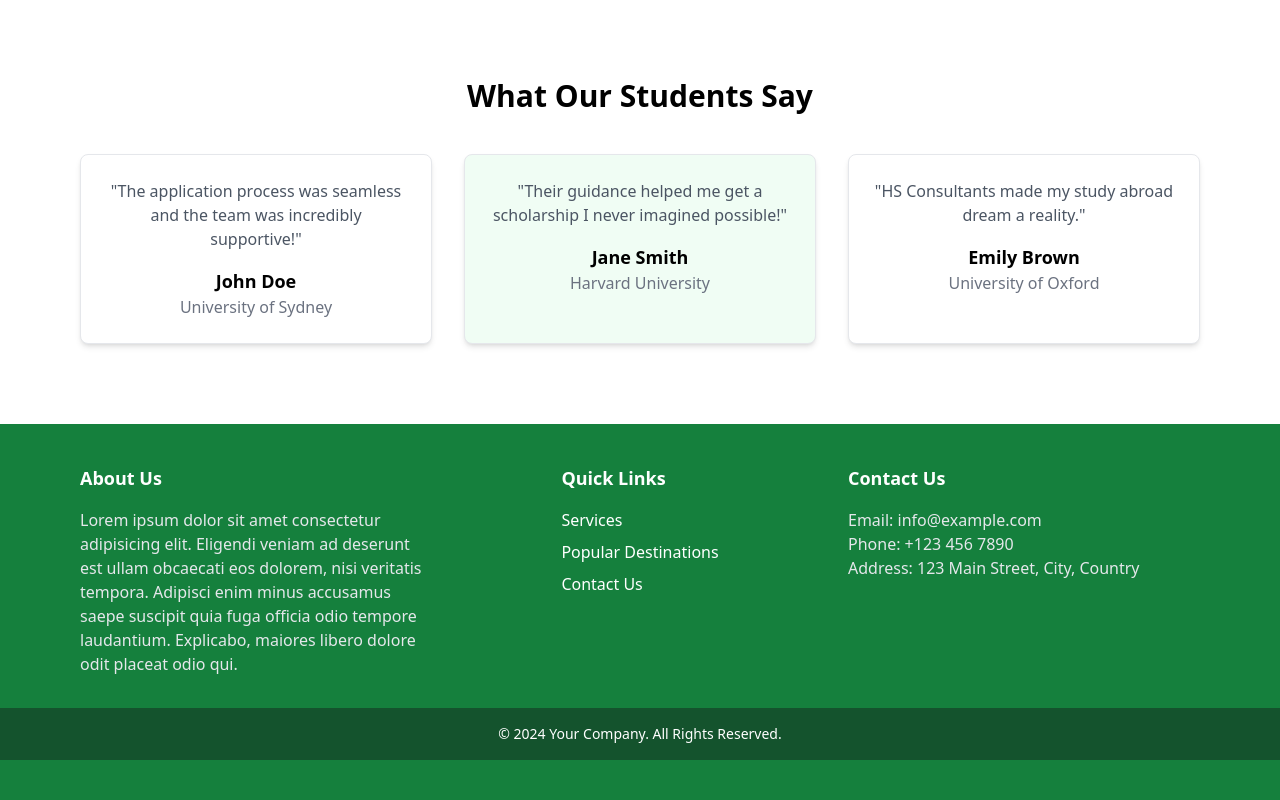
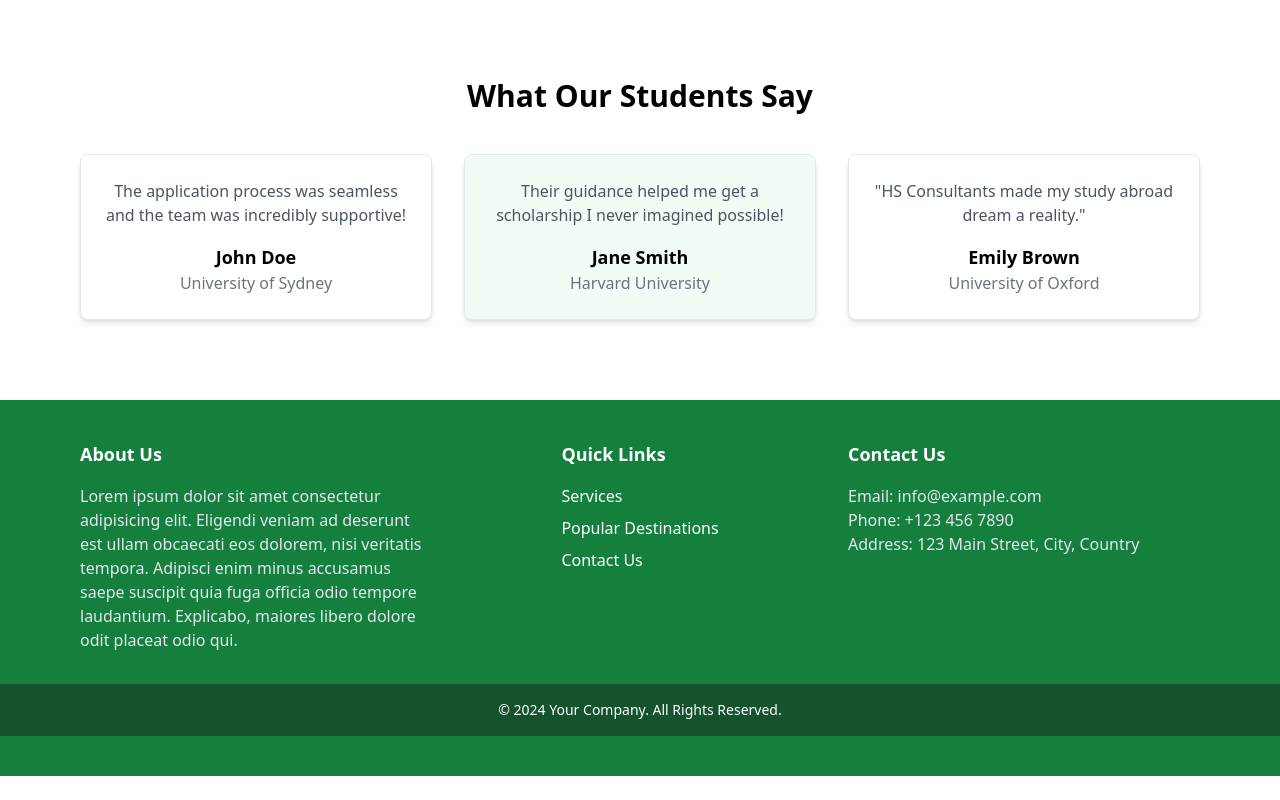
Before and after one commit to rohxama/FutureAbroad, a Next.js app: page / in a window 1280 px wide. Shown: the part 2941-3741 px from the top of the page. After the commit the page ends 3717 px from the top, so only its background shows below. Built offline with nearby package versions, Linux system fonts and the light colour scheme.

Commit message:
Remove quotations

```diff
--- a/src/components/Testimonials.js
+++ b/src/components/Testimonials.js
@@ -8,21 +8,21 @@ export const TestimonialsSection = () => {
         <div className="grid grid-cols-1 md:grid-cols-3 gap-8 testimonials-container">
           <div className="testimonial-card bg-white p-6 border rounded-lg shadow-md text-center">
             <p className="text-gray-600 mb-4">
-              "The application process was seamless and the team was incredibly supportive!"
+              The application process was seamless and the team was incredibly supportive!
             </p>
             <h4 className="text-lg font-semibold">John Doe</h4>
             <span className="text-gray-500">University of Sydney</span>
           </div>
           <div className="testimonial-card bg-green-50 p-6 border rounded-lg shadow-md text-center highlight">
             <p className="text-gray-600 mb-4">
-              "Their guidance helped me get a scholarship I never imagined possible!"
+              Their guidance helped me get a scholarship I never imagined possible!
             </p>
             <h4 className="text-lg font-semibold">Jane Smith</h4>
             <span className="text-gray-500">Harvard University</span>
           </div>
           <div className="testimonial-card bg-white p-6 border rounded-lg shadow-md text-center">
             <p className="text-gray-600 mb-4">
-              "HS Consultants made my study abroad dream a reality."
+            &quot;HS Consultants made my study abroad dream a reality.&quot;
             </p>
             <h4 className="text-lg font-semibold">Emily Brown</h4>
             <span className="text-gray-500">University of Oxford</span>
```
